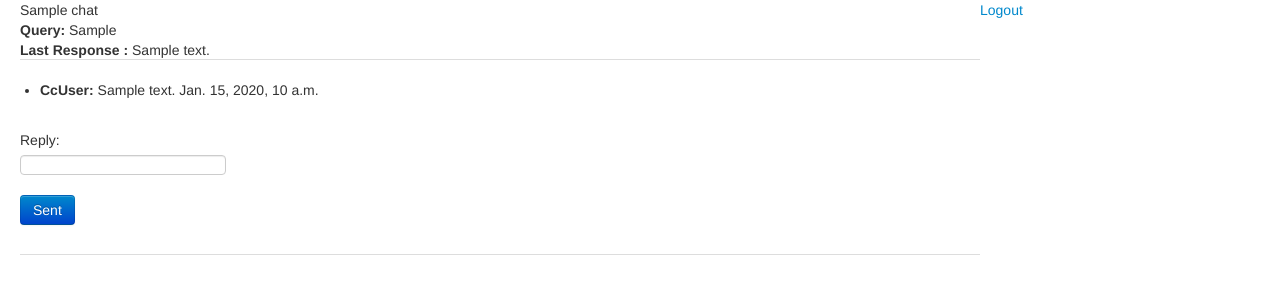
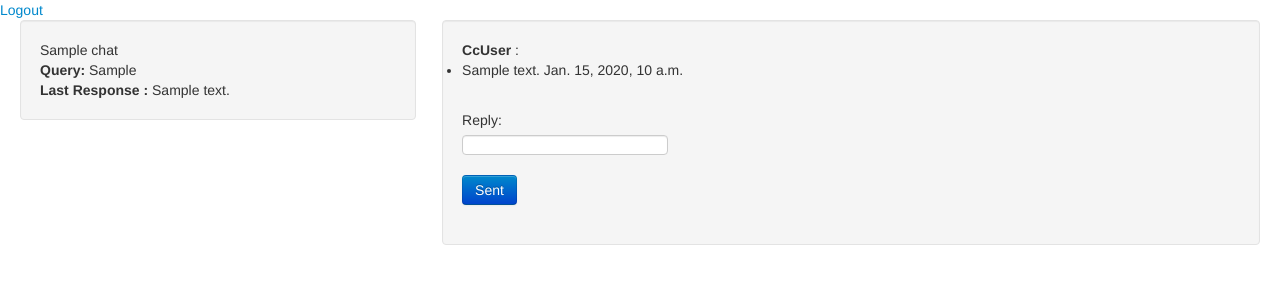
Before and after one commit to prafulbagai/cc, a Django app: template templates/dashboard/dashboard.html in a window 1280 px wide. Shown: the top 300 px of the page. Run offline with Django 3.2, Linux system fonts and the light colour scheme; tables that the repository leaves empty hold one stand-in row (values such as "Sample post"); the template is opened without the code that fills it: values that come from a table or form of the project are taken from there, most other values are stand-ins (such as "Sample title", 1, 10 or a date in 2020); parts of the project's set-up code (start-up, migrations or seed data) failed here and were passed over; some libraries are stand-ins or nearby versions.

Commit message:
initial commit

```diff
--- a/templates/dashboard/dashboard.html
+++ b/templates/dashboard/dashboard.html
@@ -8,32 +8,30 @@
 
     <body>
         <a href = "{% url 'cc_logout' %}">Logout</a>
+        <div class="container-fluid">
 
-
-        <div class= "span15">
         {% for key, values in chat_data.items %}
 
 
-            <div class="tabbable" style="margin-bottom: 18px;">
-    	           <ul class="nav nav-tabs">
-                      <li class="active">
-
-                     {{values.from_name}}<br>
+                <div class="row-fluid" alt = {{key}}>
+                   <div class="span4 well">
+                     {{values.from_name}} <br/>
 
                      <b> Query: </b>{{values.init_query}}<br/>
 
                      <b> Last Response : </b> {{k.text}}
 
-                     </li>
-                    </ul>
+                    </div>
 
-              <div class="tab-content" style="padding-bottom: 9px; border-bottom: 1px solid #ddd;">
-
-                <div class="tab-pane active" id="tab1">
+                    <div class="span8 well">
                     <ul class="span12">
                     {% for k in values.chat %}
-
-                         <li><b>CcUser: </b>{{k.text}} {{k.date_time}}</li>
+                        {% if k.direction %}
+                            <b>{{values.from_name}}</b> :
+                        {% else %}
+                            <b>CcUser</b> :
+                        {% endif %}
+                         <li>{{k.text}} {{k.date_time}}</li>
                         <br>
                     {% endfor %}
                     </ul>
@@ -44,10 +42,9 @@
                         <input type="submit" value = "Sent" class="btn btn-primary">
                     </form>
                     </div>
-                    </div>
                 </div><!--end:row-->
         {% endfor %}
-        </div>
+        </div><!--end:<div class="container-fluid">-->
 
         <script type="text/javascript" src = "/static/js/bootstrap.js"></script>
     </body>
```
Lines whose indentation alone changed are shown as unchanged.
